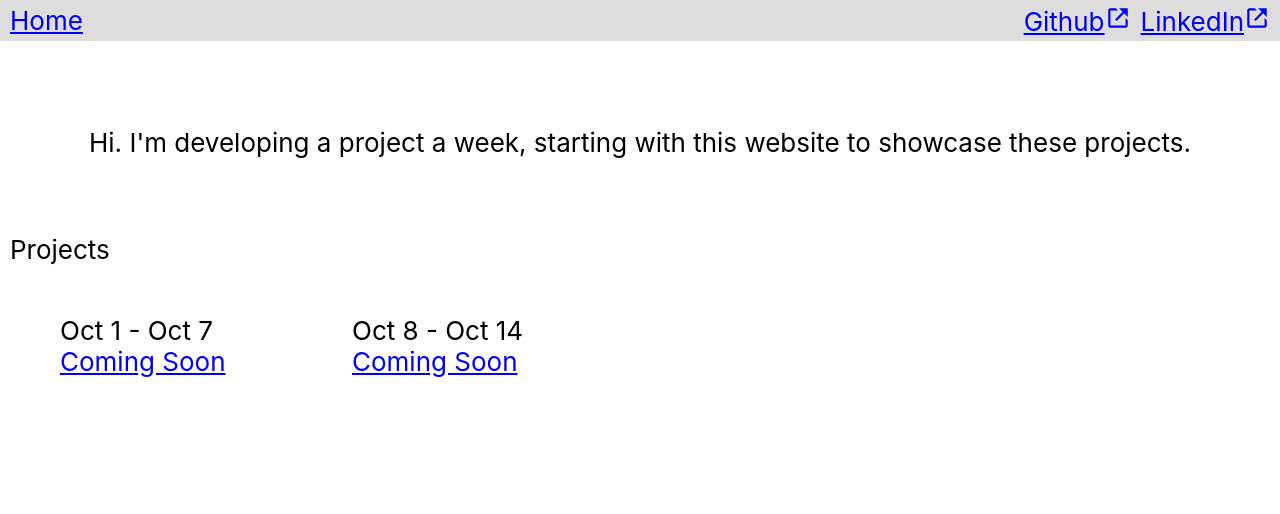
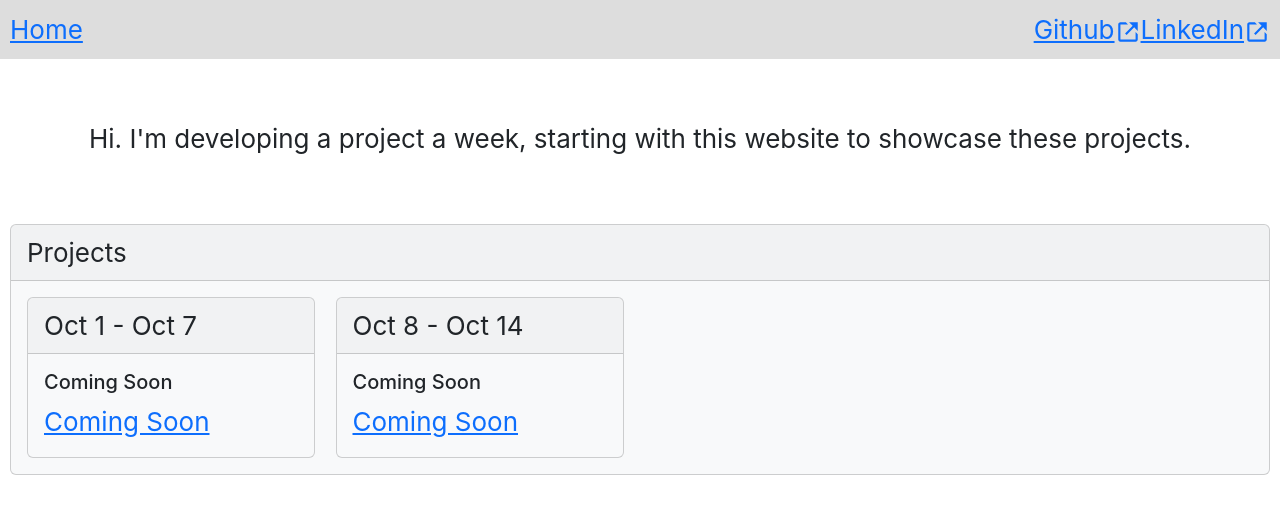
Before and after one commit to matthewjwein/HomePage, a React (Create React App) app: page / in a window 1280 px wide. Shown: the top 514 px of the page. Built offline with nearby package versions, Linux system fonts and the light colour scheme.

Commit message:
Add styling and remove unused tags field

```diff
--- a/public/index.html
+++ b/public/index.html
@@ -9,6 +9,8 @@
   <meta name="description" content="Web site created using create-react-app" />
   <link rel="apple-touch-icon" href="%PUBLIC_URL%/logo192.png" />
   <link rel="manifest" href="%PUBLIC_URL%/manifest.json" />
+  <link rel="stylesheet" href="https://cdn.jsdelivr.net/npm/bootstrap@5.3.0/dist/css/bootstrap.min.css"
+    integrity="sha384-9ndCyUaIbzAi2FUVXJi0CjmCapSmO7SnpJef0486qhLnuZ2cdeRhO02iuK6FUUVM" crossorigin="anonymous" />
   <title>Matthew J. Wein</title>
 </head>
 
--- a/src/App.css
+++ b/src/App.css
@@ -3,21 +3,18 @@ body {
 }
 
 .navbar {
-  text-align: left;
   background-color: #ddd;
   padding: 5px;
 }
 
-.navbar a {
+.navbar .page-links {
   padding: 5px;
-}
-
-.navbar img {
-  height: 30px;
+  float: left;
 }
 
 .navbar .external-links {
   float: right;
+  padding: 5px;
 }
 
 .project-wrapper {
@@ -36,19 +33,14 @@ body {
   text-align: left;
 }
 
-.project-list {
+.project-list-card .card-text {
   display: grid;
-  grid-template-columns: repeat(auto-fill, minmax(260px, 1fr));
+  grid-template-columns: repeat(auto-fill, minmax(280px, 1fr));
   grid-gap: .5rem;
-  padding: 50px;
 }
 
-.tag {
-  background-color: blanchedalmond;
-  width: min-content;
-  border: 1px solid grey;
-  margin: 4px auto;
-  padding: 3px;
+.project-card {
+  width: 18rem;
 }
 
 @keyframes App-logo-spin {
--- a/src/App.tsx
+++ b/src/App.tsx
@@ -9,13 +9,11 @@ import Project2 from './components/projects/2/app';
 const projects = [
   {
     id: 1,
-    title: 'Oct 1 - Oct 7',
-    tags: ['React'],
+    title: 'Oct 1 - Oct 7'
   },
   {
     id: 2,
-    title: 'Oct 8 - Oct 14',
-    tags: ['React'],
+    title: 'Oct 8 - Oct 14'
   },
 ];
 
--- a/src/components/Homepage.tsx
+++ b/src/components/Homepage.tsx
@@ -2,7 +2,7 @@ import React from 'react';
 import ProjectList from './ProjectList'
 
 interface ProjectListProps {
-    projects: { id: number, title: string, tags: string[] }[];
+    projects: { id: number, title: string }[];
 }
 
 
--- a/src/components/Navbar.tsx
+++ b/src/components/Navbar.tsx
@@ -6,8 +6,9 @@ import { BiLinkExternal } from 'react-icons/bi';
 const Navbar = () => {
     return (
         <nav className="navbar">
-            <div>
+            <div className="page-links">
                 <Link to="/">Home</Link>
+            </div>
             <div className="external-links">
                 <Link to="https://github.com/matthewjwein" target="_blank">
                     Github
@@ -18,7 +19,6 @@ const Navbar = () => {
                     <BiLinkExternal />
                 </Link>
             </div>
-            </div>
         </nav>
     );
 };
--- a/src/components/ProjectCard.tsx
+++ b/src/components/ProjectCard.tsx
@@ -5,17 +5,25 @@ import { Link } from "react-router-dom";
 interface ProjectProps {
     id: number;
     title: string;
-    tags: string[];
 }
 
-const Post: React.FC<ProjectProps> = ({ id, title, tags }) => {
+const Post: React.FC<ProjectProps> = ({ id, title }) => {
     return (
-        <Card className="project-card">
+        <Card
+            bg="light"
+            key={title}
+            text="dark"
+            className="project-card"
+        >
+            <Card.Header>{title}</Card.Header>
             <Card.Body>
-                <Card.Title>{title}</Card.Title>
-                <Link to={`/project/${id}`}>Coming Soon</Link>
+                <Card.Title>Coming Soon</Card.Title>
+                <Card.Text>
+                    <Link to={`/project/${id}`}>Coming Soon</Link>
+                </Card.Text>
             </Card.Body>
         </Card>
+
     );
 };
 
--- a/src/components/ProjectList.tsx
+++ b/src/components/ProjectList.tsx
@@ -1,20 +1,26 @@
 import React from 'react';
 import ProjectCard from './ProjectCard';
+import Card from 'react-bootstrap/Card';
 
 interface ProjectListProps {
-    projects: { id: number, title: string, tags: string[] }[];
+    projects: { id: number, title: string }[];
 }
 
 const ProjectList: React.FC<ProjectListProps> = ({ projects }) => {
     return (
-        <div>
-            <label className="project-list-label">Projects</label>
-            <div className="project-list">
-                {projects.map((project, index) => (
-                    <ProjectCard key={index} id={project.id} title={project.title} tags={project.tags} />
-                ))}
-            </div>
-        </div>
+        <Card
+            bg="light"
+            text="dark"
+            className="project-list-card">
+            <Card.Header>Projects</Card.Header>
+            <Card.Body>
+                <Card.Text>
+                    {projects.map((project, index) => (
+                        <ProjectCard key={index} id={project.id} title={project.title} />
+                    ))}
+                </Card.Text>
+            </Card.Body>
+        </Card>
     );
 };
 
```
Lines whose indentation alone changed are shown as unchanged.
